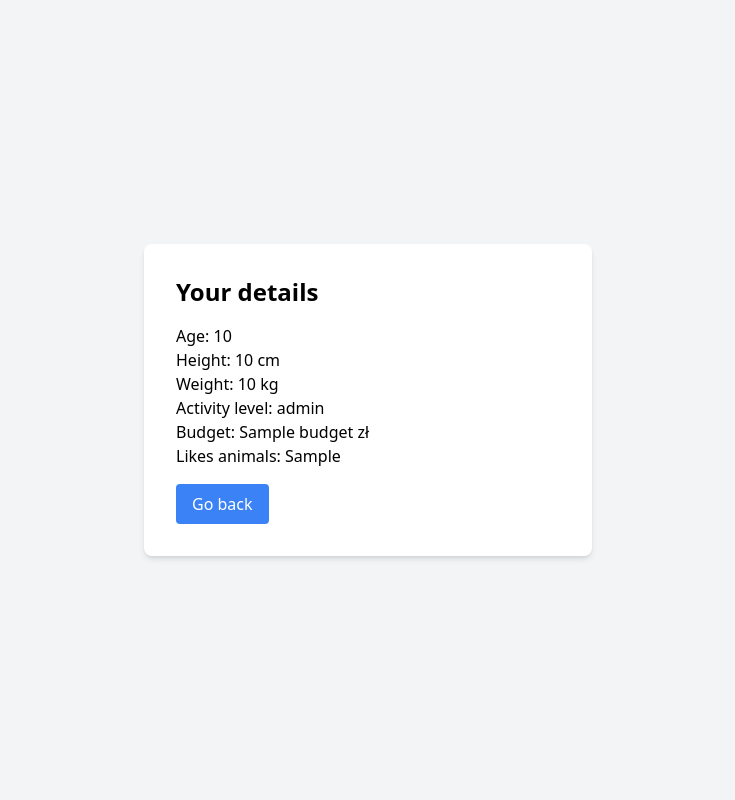
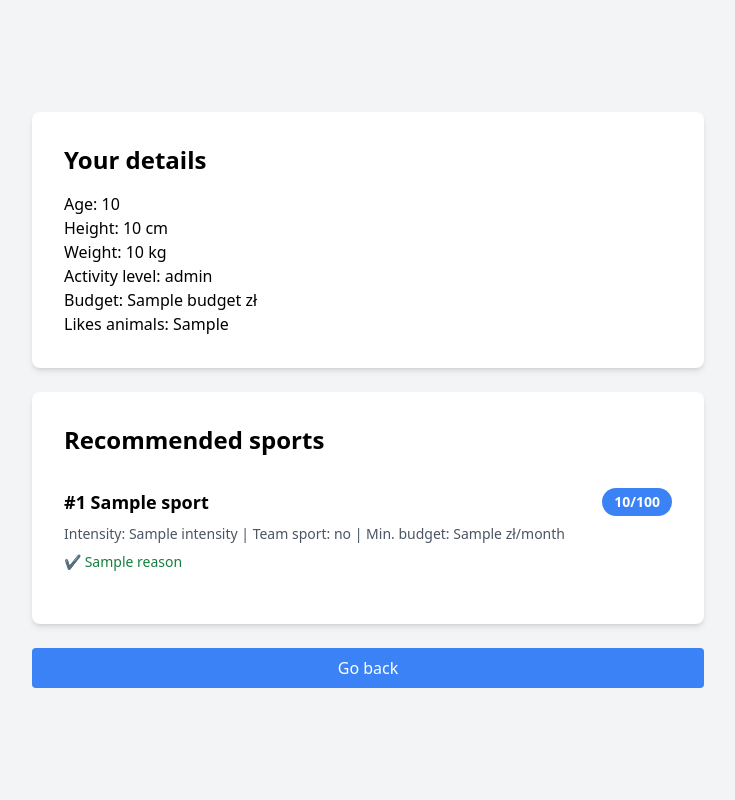
Before and after one commit to jjborkowska/Data_Exploration, a Django app: template aplikacja/templates/results.html in a window 1280 px wide. Shown: the whole page, without its empty margins (272-1007 px from the left). Run offline with Django 5.2, Linux system fonts and the light colour scheme; the template is opened without the code that fills it: most values are stand-ins (such as "Sample title", 1, 10 or a date in 2020); some libraries are stand-ins or nearby versions.

Commit message:
Działa silnik

```diff
--- a/silnik_sportowcy.py
+++ b/aplikacja/silnik_sportowcy.py
@@ -1,4 +1,3 @@
-
 import csv
 import math
 from dataclasses import dataclass
@@ -45,7 +44,7 @@ class Recommendation:
 # Dodatkowe atrybuty per Sport_Code, których nie ma w CSV
 _EXTRA: dict[str, dict] = {
     "AQ": dict(min_budget_pln=100,  outdoor=False, involves_animals=False, intensity="high",  min_age=5),
-    "AR": dict(min_budget_pln=200,  outdoor=True,  involves_animals=False, intensity="low",   min_age=10),
+    "AR": dict(min_budget_pln=200,  outdoor=True,  involves_animals=False, intensity="medium",   min_age=10),
     "AT": dict(min_budget_pln=50,   outdoor=True,  involves_animals=False, intensity="high",  min_age=8),
     "BD": dict(min_budget_pln=80,   outdoor=False, involves_animals=False, intensity="medium",min_age=6),
     "BK": dict(min_budget_pln=100,  outdoor=False, involves_animals=False, intensity="high",  min_age=8),
--- a/aplikacja/templates/results.html
+++ b/aplikacja/templates/results.html
@@ -5,8 +5,10 @@
     <script src="https://cdn.tailwindcss.com"></script>
     <title>Results Page</title>
 </head>
-<body class="bg-gray-100 min-h-screen flex items-center justify-center">
-    <section class="bg-white p-8 rounded-lg shadow-md w-full max-w-md">
+<body class="bg-gray-100 min-h-screen flex items-center justify-center py-8">
+    <div class="w-full max-w-2xl space-y-6">
+
+        <section class="bg-white p-8 rounded-lg shadow-md">
             <h2 class="text-2xl font-bold mb-4">Your details</h2>
             <p>Age: {{ age }}</p>
             <p>Height: {{ height }} cm</p>
@@ -14,7 +16,48 @@
             <p>Activity level: {{ activity_level }}</p>
             <p>Budget: {{ budget }} zł</p>
             <p>Likes animals: {{ like_animals }}</p>
-        <a href="/" class="mt-4 inline-block bg-blue-500 text-white py-2 px-4 rounded hover:bg-blue-700">Go back</a>
         </section>
+
+        <section class="bg-white p-8 rounded-lg shadow-md">
+            <h2 class="text-2xl font-bold mb-4">Recommended sports</h2>
+
+            {% for rec in results %}
+            <div class="border-b border-gray-200 py-4 last:border-b-0">
+                <div class="flex justify-between items-center mb-2">
+                    <h3 class="text-lg font-semibold">#{{ forloop.counter }} {{ rec.sport.name }}</h3>
+                    <span class="bg-blue-500 text-white text-sm font-bold py-1 px-3 rounded-full">
+                        {{ rec.score }}/100
+                    </span>
+                </div>
+
+                <p class="text-sm text-gray-600 mb-2">
+                    Intensity: {{ rec.sport.intensity }} |
+                    Team sport: {% if rec.sport.team_sport %}yes{% else %}no{% endif %} |
+                    Min. budget: {{ rec.sport.min_budget_pln }} zł/month
+                </p>
+
+                {% if rec.reasons %}
+                <ul class="text-sm text-green-700 space-y-1 mb-1">
+                    {% for reason in rec.reasons %}
+                    <li>✔ {{ reason }}</li>
+                    {% endfor %}
+                </ul>
+                {% endif %}
+
+                {% if rec.warnings %}
+                <ul class="text-sm text-orange-600 space-y-1">
+                    {% for warning in rec.warnings %}
+                    <li>⚠ {{ warning }}</li>
+                    {% endfor %}
+                </ul>
+                {% endif %}
+            </div>
+            {% empty %}
+            <p class="text-gray-500">No recommendations found.</p>
+            {% endfor %}
+        </section>
+
+        <a href="/" class="block text-center bg-blue-500 text-white py-2 px-4 rounded hover:bg-blue-700">Go back</a>
+    </div>
 </body>
 </html>
```
Also changed, not shown: aplikacja/analysis.py (deleted, +0 -11 lines), aplikacja/views.py (+8 -5 lines), aplikacja/sport_averages.csv (renamed from sport_averages.csv), 1 other file. Lines whose indentation alone changed are shown as unchanged.
